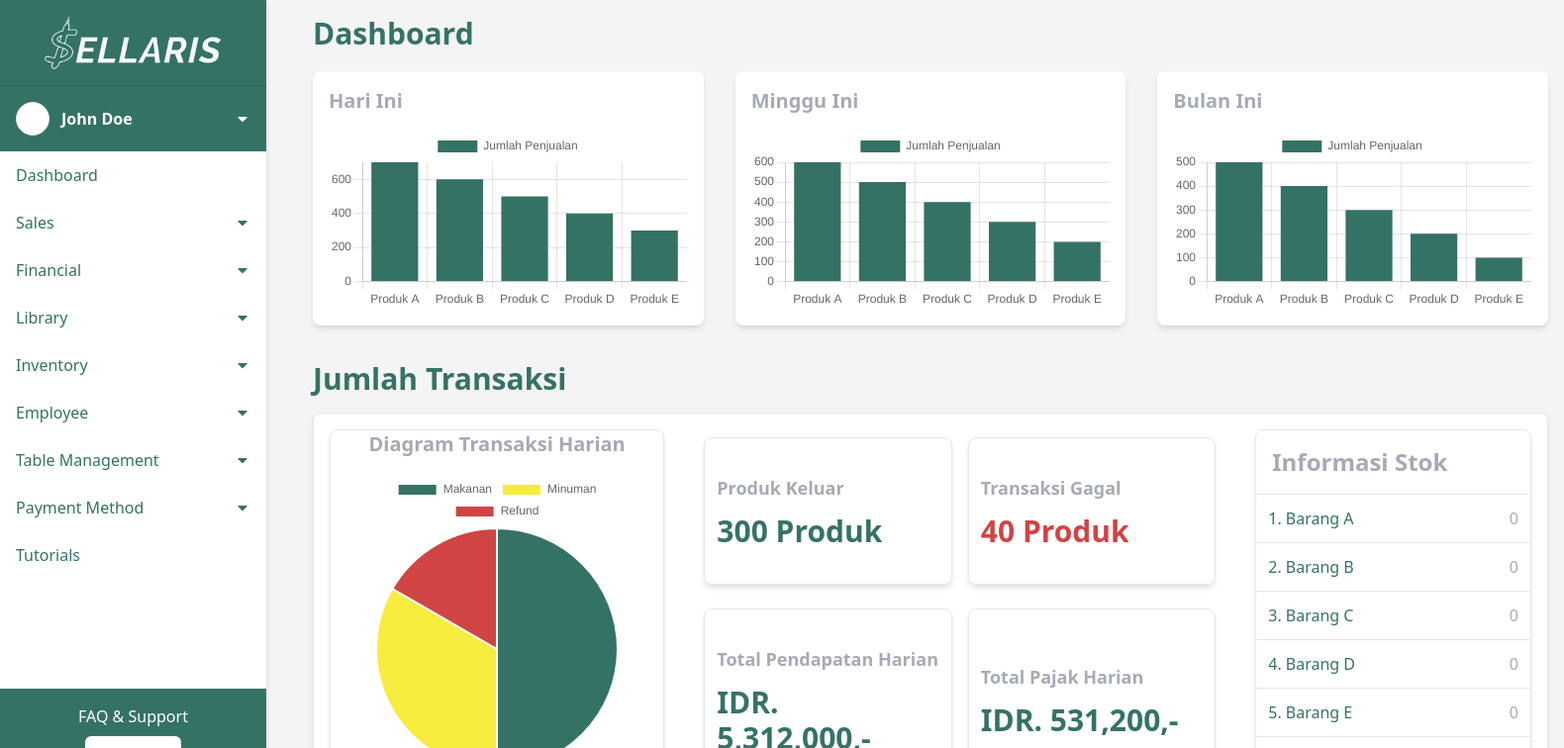
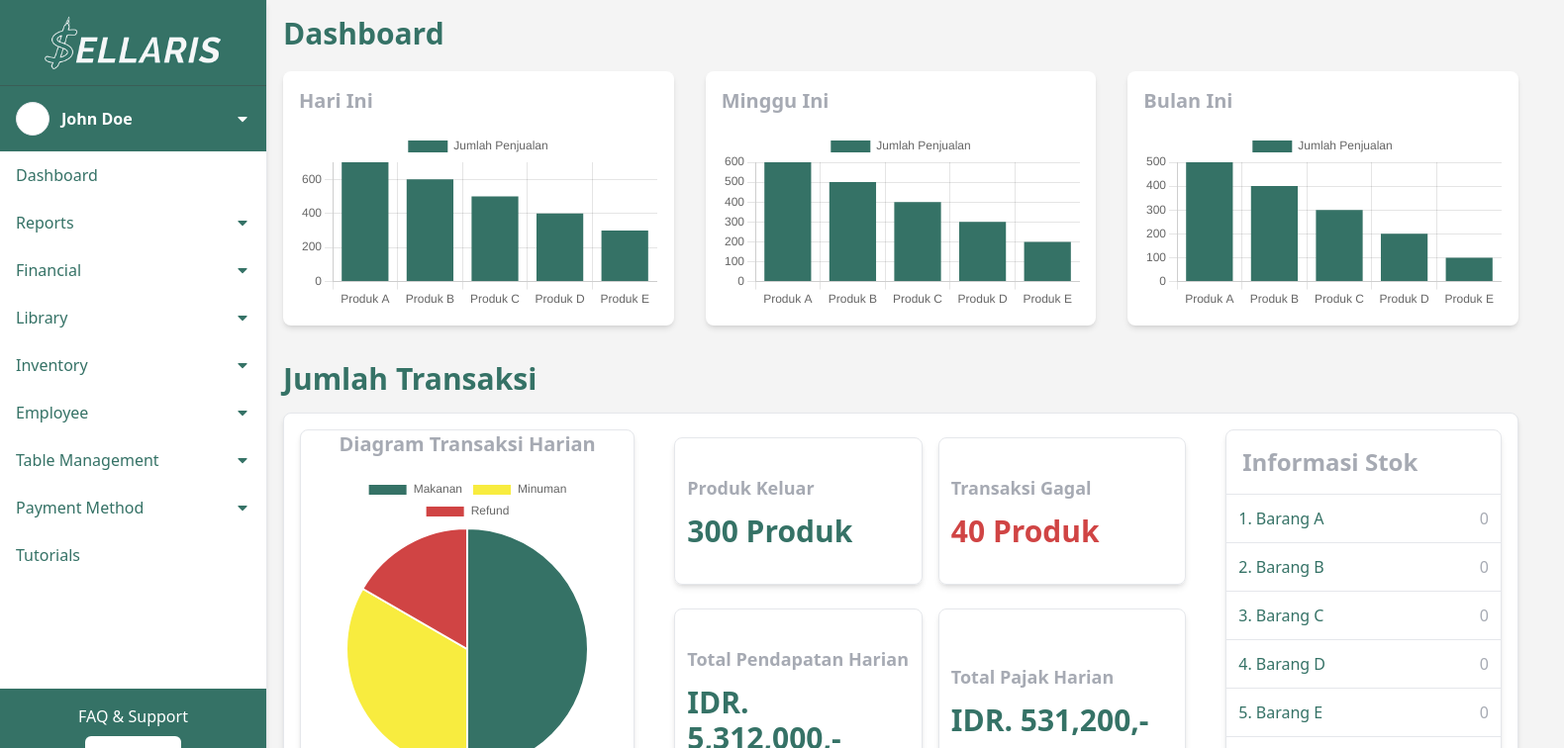
Before and after one commit to Codevora/sellaris-admin, a Next.js app: page / in a window 1280 px wide. Shown: the top 756 px of the page at 99% size, 1580 px wide, since content can reach past the window. Built offline with nearby package versions, Linux system fonts and the light colour scheme.

Commit message:
fix:sidebar

```diff
--- a/app/layout.tsx
+++ b/app/layout.tsx
@@ -16,11 +16,9 @@ export default function RootLayout({
 }>) {
  return (
   <html lang="en">
-   <body>
-    <div className="flex h-screen bg-[#f4f4f4]">
-     <Sidebar />
-     {children}
-    </div>
+   <body className="flex  bg-[#f4f4f4]">
+    <Sidebar />
+    {children}
    </body>
   </html>
  );
--- a/app/page.tsx
+++ b/app/page.tsx
@@ -3,7 +3,7 @@ import ProductSalesChart from "../components/FinancialChart";
 
 const Home: React.FC = () => {
  return (
-  <div className="ml-[300px] py-4 flex flex-col gap-1 min-h-screen w-screen bg-[#f4f4f4]">
+  <div className="ml-[270px] py-4 flex flex-col gap-1 min-h-screen w-screen bg-[#f4f4f4]">
    <h1 className="px-4 text-3xl font-bold text-primary">Dashboard</h1>
    <div className="grid grid-cols-3">
     <div className=" p-4 rounded-lg w-full">
--- a/components/Sidebar.tsx
+++ b/components/Sidebar.tsx
@@ -4,32 +4,28 @@ import {FaGear} from "react-icons/fa6";
 import {FaCaretDown} from "react-icons/fa";
 import {IoLogOut} from "react-icons/io5";
 
-import React, {useState} from "react";
+import {useState} from "react";
 import Link from "next/link";
 import {usePathname} from "next/navigation";
 
-const Dashboard = {
+
+const Report = {
+ name: "Reports",
  items: [
   {
-   name: "Dashboard",
-   path: "/",
-  },
- ],
-};
-
-const Report = {
- name: "Sales",
- items: [
-  {
-   name: "Daily",
+   name: "Sales",
    path: "/daily",
   },
   {
-   name: "Weekly",
+   name: "Transaction",
    path: "/weekly",
   },
   {
-   name: "Monthly",
+   name: "Invoices",
+   path: "/monthly",
+  },
+  {
+   name: "Shift",
    path: "/monthly",
   },
  ],
@@ -123,12 +119,16 @@ const TableManagement = {
  name: "Table Management",
  items: [
   {
-   name: "Employee Access",
+   name: "Table Group",
    path: "/daily",
   },
   {
-   name: "PIN Access",
+   name: "Table Map",
    path: "/weekly",
+  },
+  {
+   name: "Table Report",
+   path: "/daily",
   },
  ],
 };
@@ -141,7 +141,7 @@ const PaymentMethod = {
    path: "/daily",
   },
   {
-   name: "PIN Access",
+   name: "Payment Configuration",
    path: "/weekly",
   },
  ],
```
